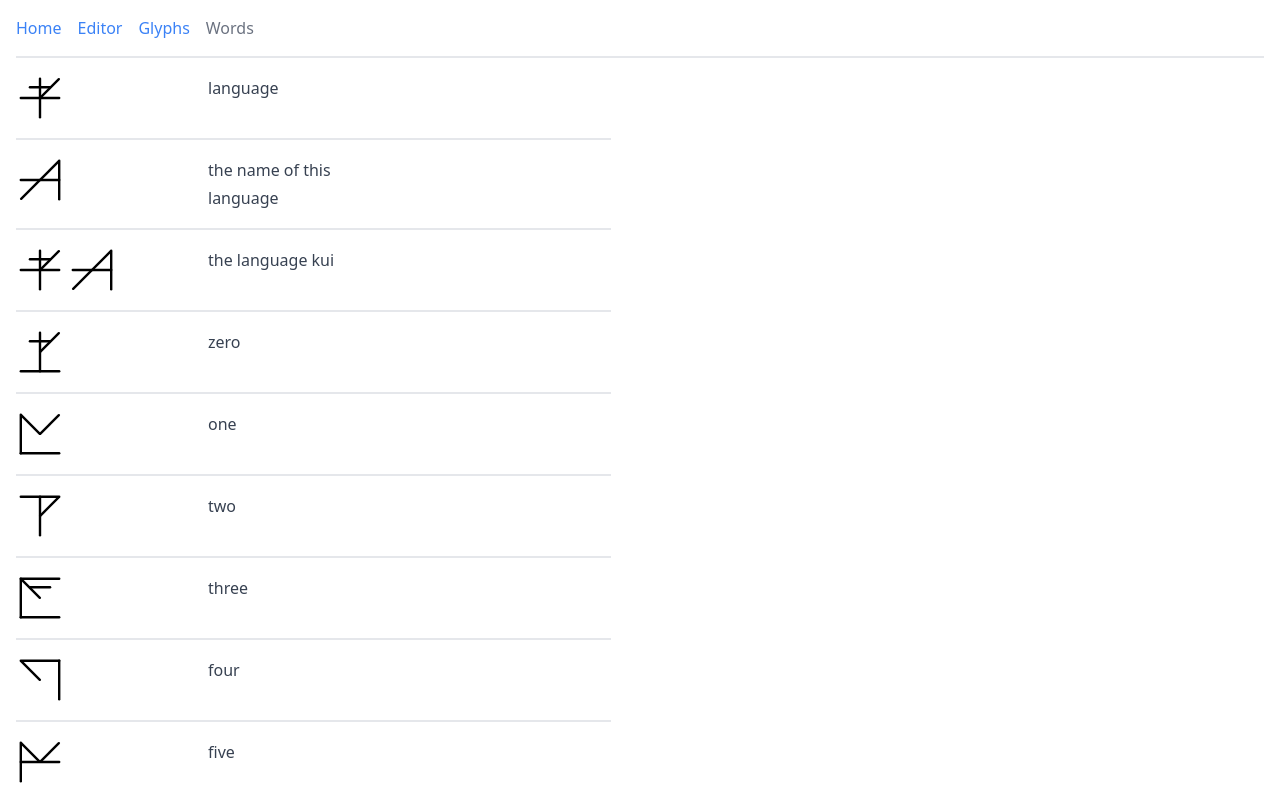
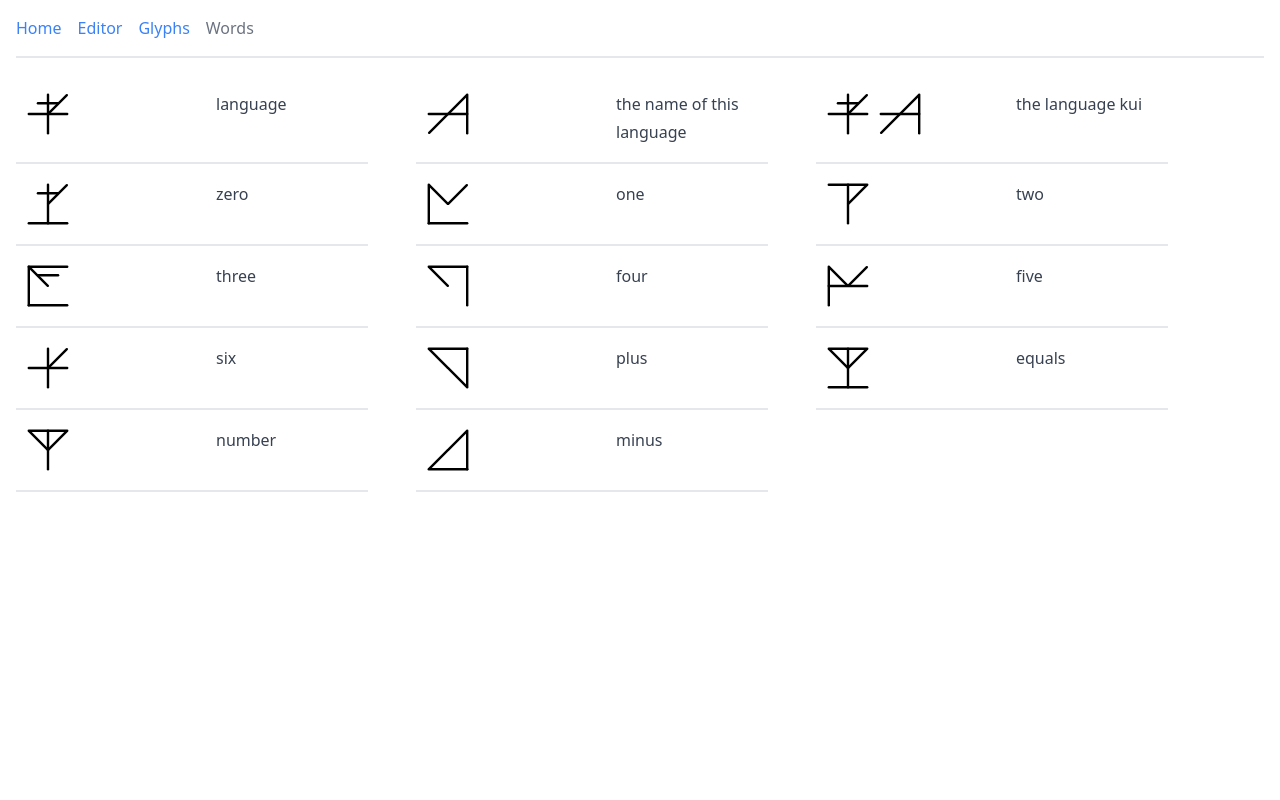
Before and after one commit to mendelbrot/tokui, a React (Create React App) app: page /words in a window 1280 px wide. Shown: the top 800 px of the page. Built offline with nearby package versions, Linux system fonts and the light colour scheme.

Commit message:
gave the words page a flex layout

```diff
--- a/src/pages/words.jsx
+++ b/src/pages/words.jsx
@@ -4,9 +4,9 @@ import words from '../data/words'
 
 function Words() {
   return (
-    <div className='max-w-prose'>
+    <div className='sm:flex sm:flex-wrap'>
       {words.map(w =>
-        <div key={'w ' + w.written} className='flex py-2 sm:py-4 border-b-2 first:pt-0' >
+        <div key={'w ' + w.written} className='flex p-2 sm:py-4 border-b-2 sm:mr-12 hover:bg-yellow-50' >
           <Link to={`/words/${encodeURI(w.written)}`} >
             <div className='flex'>
               <div className='w-48'>
```
